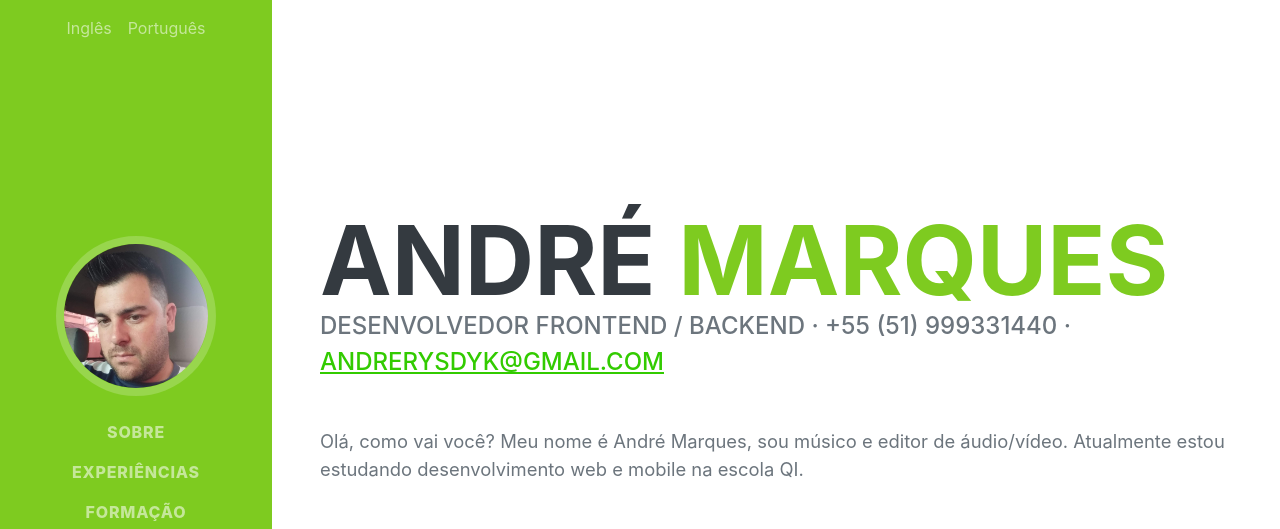
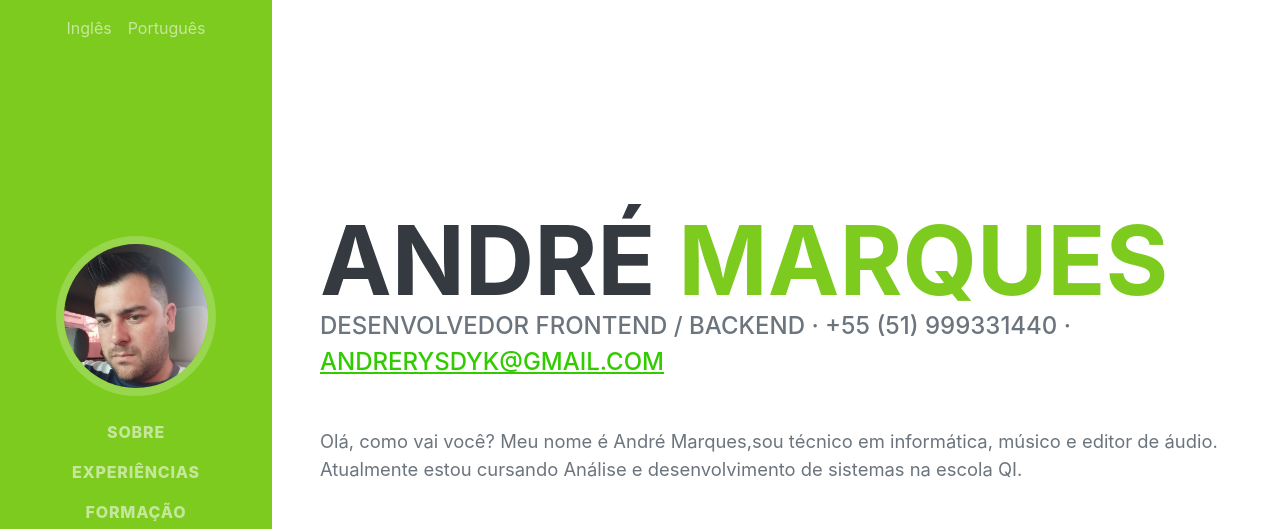
Before and after one commit to AndreMR30/firstpage, a plain HTML site: page index.html in a window 1280 px wide. Shown: the top 529 px of the page. Drawn offline with nearby package versions, Linux system fonts and the light colour scheme; a web font is replaced by a local one.

Commit message:
Update in about

```diff
--- a/index.html
+++ b/index.html
@@ -52,7 +52,7 @@
                         Desenvolvedor FrontEnd / BackEnd · +55 (51) 999331440 ·
                         <a href="mailto:andrerysdyk@gmail.com">andrerysdyk@gmail.com</a>
                     </div>
-                    <p class="lead mb-5">Olá, como vai você? Meu nome é André Marques, sou músico e editor de áudio/vídeo. Atualmente estou estudando desenvolvimento web e mobile na escola QI.</p>
+                    <p class="lead mb-5">Olá, como vai você? Meu nome é André Marques,sou técnico em informática, músico e editor de áudio. Atualmente estou cursando Análise e desenvolvimento de sistemas na escola QI.</p>
                     <div class="social-icons">
                         <a class="social-icon" href="https://www.linkedin.com/in/andrerysdyk/" target="_blank"><i class="fab fa-linkedin-in"></i></a>
                         <a class="social-icon" href="https://github.com/AndreMR30" target="_blank"><i class="fab fa-github"></i></a>
```
